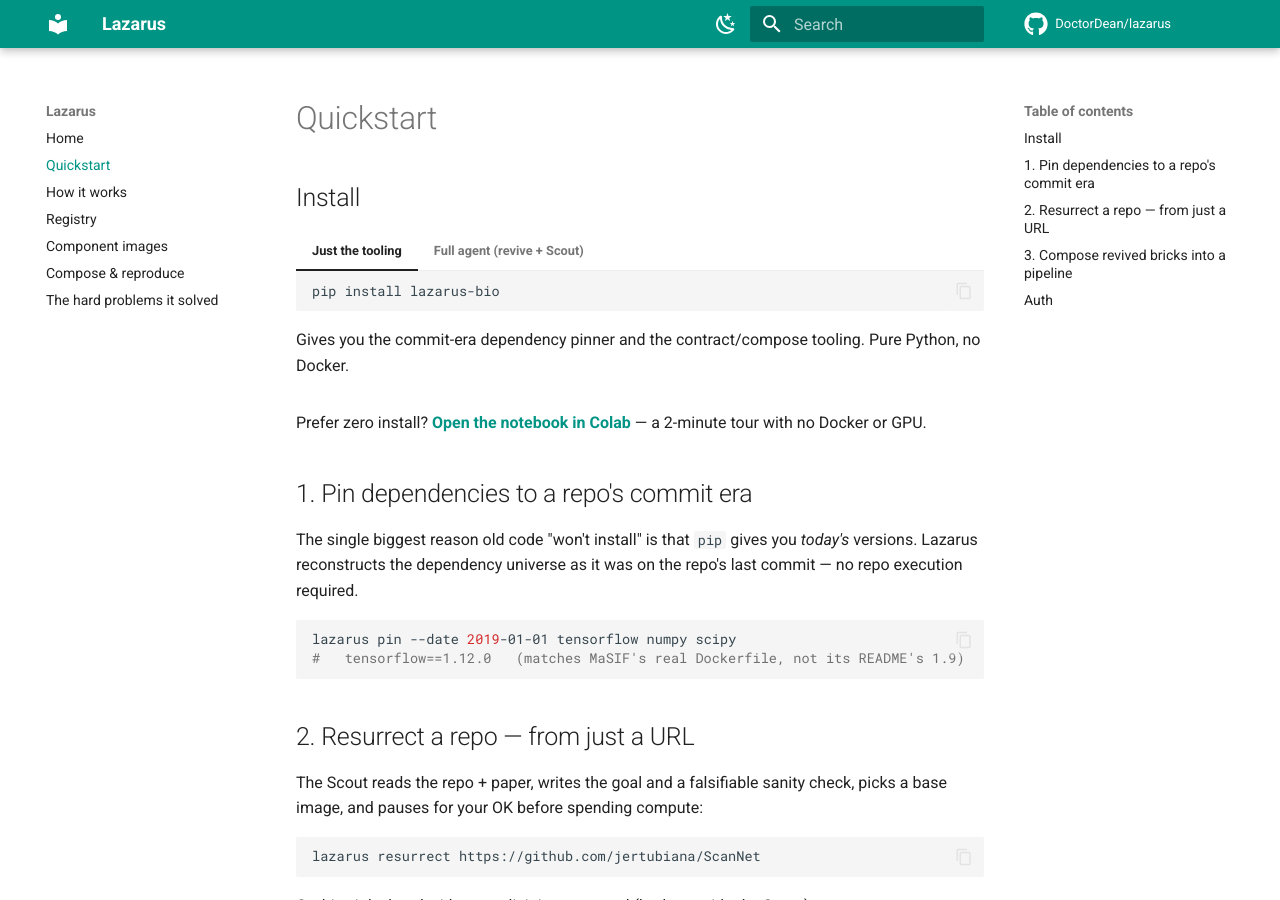
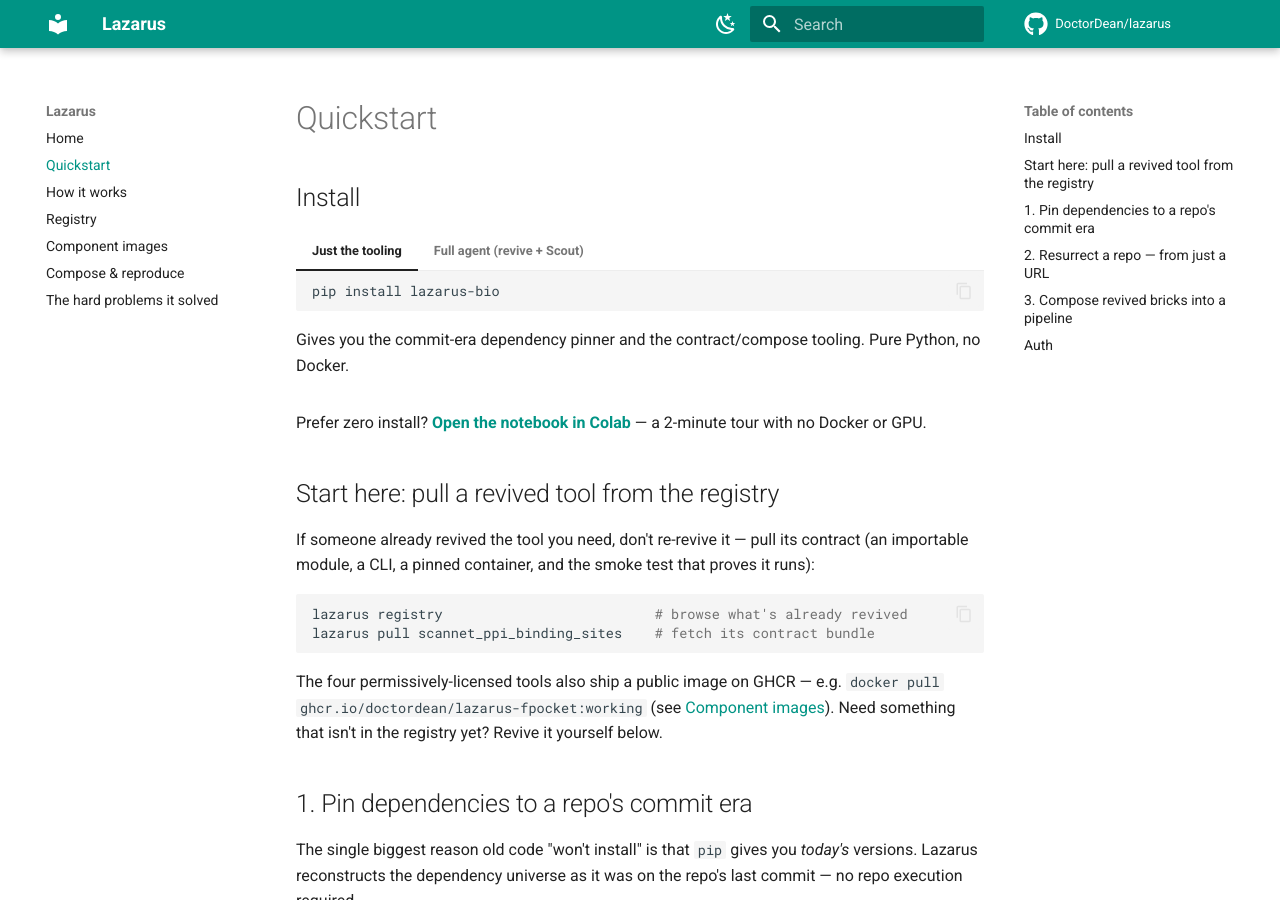
Before and after one commit to DoctorDean/lazarus, an MkDocs documentation site: the page built from docs/quickstart.md, in a window 1280 px wide and 900 px high. Built offline with MkDocs 1.6.1 and Material for MkDocs 9.7.7, drawn with Linux system fonts in a browser that asks for light colours; comment, search, counter and statistics services are not loaded.

Commit message:
docs: bring site pages up to date with v0.2
The docs-site home + quickstart predated v0.2. Update them to match what shipped:
- index.md: add the N=20 benchmark headline (85% decay, 100% revival, 95% CIs),
  a registry pointer, the 6th tool (DiffDock) in the table, and a dashboard link
- quickstart.md: add a "pull a revived tool from the registry" step (lazarus
  registry / pull) + the public GHCR image note
- README: "four revived tools" → "revived tools" in the Colab blurb
- PUBLISHING.md: refresh the stale 0.1.0 version examples

Verified: mkdocs build --strict exits 0, no link warnings.

Co-Authored-By: Claude Opus 4.8 <noreply@anthropic.com>

````diff
--- a/docs/quickstart.md
+++ b/docs/quickstart.md
@@ -21,6 +21,20 @@
     [Claude Agent SDK](https://github.com/anthropics/claude-agent-sdk-python).
 
 Prefer zero install? **[Open the notebook in Colab](https://colab.research.google.com/github/DoctorDean/lazarus/blob/main/notebooks/Lazarus_Democratizing_Dead_SOTA.ipynb)** — a 2-minute tour with no Docker or GPU.
+
+## Start here: pull a revived tool from the registry
+
+If someone already revived the tool you need, don't re-revive it — pull its contract (an
+importable module, a CLI, a pinned container, and the smoke test that proves it runs):
+
+```bash
+lazarus registry                          # browse what's already revived
+lazarus pull scannet_ppi_binding_sites    # fetch its contract bundle
+```
+
+The four permissively-licensed tools also ship a public image on GHCR — e.g.
+`docker pull ghcr.io/doctordean/lazarus-fpocket:working` (see [Component images](IMAGES.md)).
+Need something that isn't in the registry yet? Revive it yourself below.
 
 ## 1. Pin dependencies to a repo's commit era
 
````
Also changed, not shown: README.md (+1 -1 lines), docs/PUBLISHING.md (+4 -4 lines), docs/index.md (+19 -1 lines).
